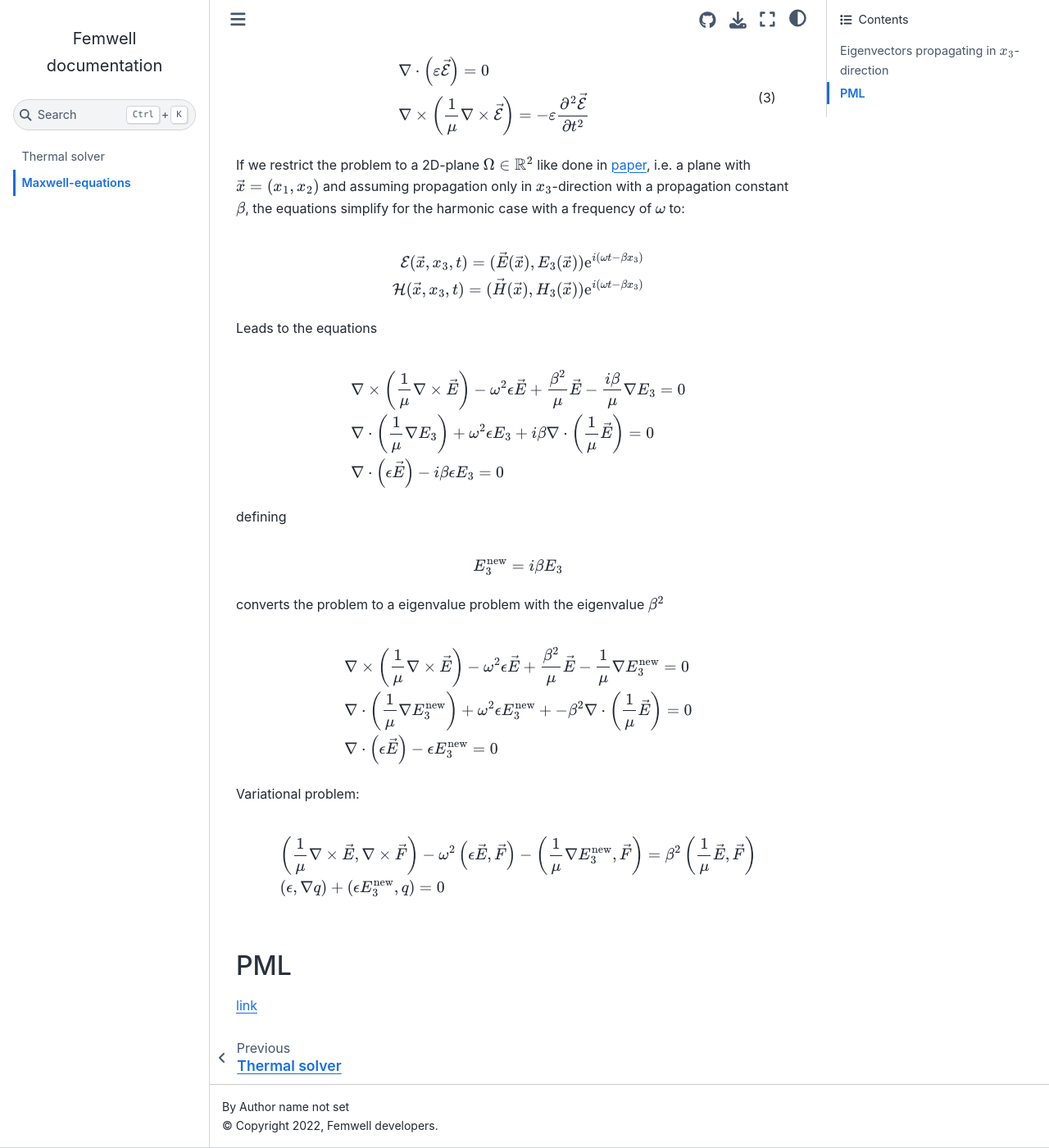
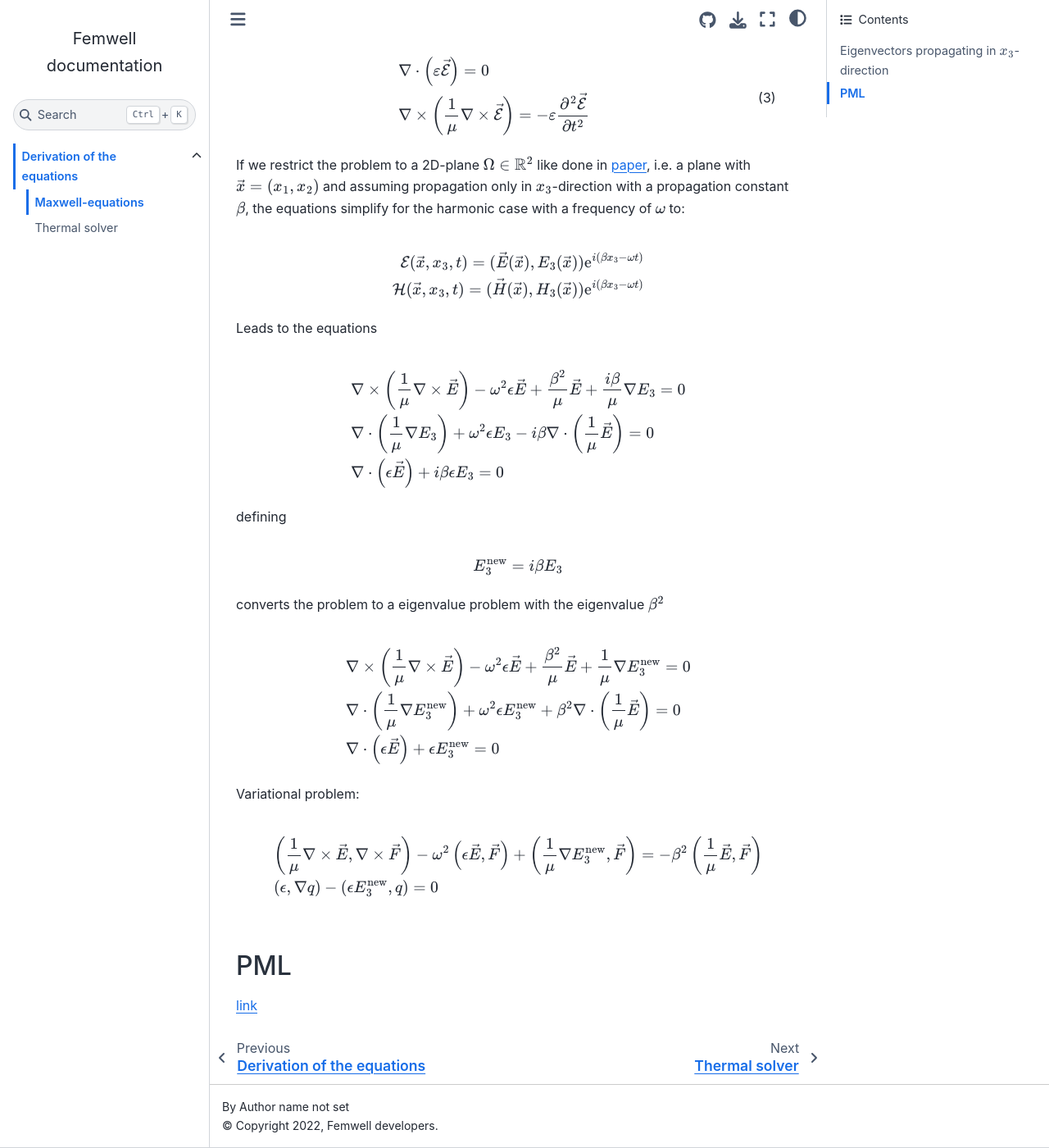
Before and after one commit to HelgeGehring/femwell, a Sphinx documentation site: the page built from docs/source/math/maxwell.rst, in a window 1280 px wide and 1400 px high, scrolled down 968 px. Shown: the whole window at 82% size. Built offline with Sphinx 7.4.7 and the Sphinx Book theme 1.1.4, drawn with Linux system fonts in a browser that asks for light colours; pages that are not in the unit, such as notebooks, are missing from menus.

Commit message:
reorganize docs, use bx3-wt

```diff
--- /dev/null
+++ b/docs/source/math/index.rst
@@ -0,0 +1,7 @@
+###########################
+Derivation of the equations
+###########################
+
+.. toctree::
+    maxwell
+    thermal
--- a/docs/source/maxwell.rst
+++ b/docs/source/math/maxwell.rst
@@ -59,9 +59,9 @@ assuming propagation only in :math:`x_3`-direction with a propagation constant :
 the equations simplify for the harmonic case with a frequency of :math:`\omega` to:
 
 .. math::
-    \mathcal{E}(\vec{x},x_3,t)=(\vec{E}(\vec{x}),E_3(\vec{x}))\mathrm{e}^{i(\omega t - \beta x_3)}
+    \mathcal{E}(\vec{x},x_3,t)=(\vec{E}(\vec{x}),E_3(\vec{x}))\mathrm{e}^{i(\beta x_3 - \omega t)}
 
-    \mathcal{H}(\vec{x},x_3,t)=(\vec{H}(\vec{x}),H_3(\vec{x}))\mathrm{e}^{i(\omega t - \beta x_3)}
+    \mathcal{H}(\vec{x},x_3,t)=(\vec{H}(\vec{x}),H_3(\vec{x}))\mathrm{e}^{i(\beta x_3 - \omega t)}
 
 Leads to the equations
 
@@ -70,18 +70,18 @@ Leads to the equations
     \nabla \times \left(\frac{1}{\mu} \nabla \times \vec{E}\right)
     - \omega^2 \epsilon \vec{E}
     + \frac{\beta^2}{\mu}\vec{E}
-    - \frac{i \beta}{\mu} \nabla E_3
+    + \frac{i \beta}{\mu} \nabla E_3
     = 0
 
     &
     \nabla \cdot \left(\frac{1}{\mu} \nabla E_3\right)
     + \omega^2 \epsilon E_3
-    + i \beta \nabla \cdot \left( \frac{1}{\mu} \vec{E} \right)
+    - i \beta \nabla \cdot \left( \frac{1}{\mu} \vec{E} \right)
     = 0
 
     &
     \nabla \cdot \left( \epsilon \vec{E} \right)
-    - i \beta \epsilon E_3
+    + i \beta \epsilon E_3
     = 0
 
 defining
@@ -96,18 +96,18 @@ converts the problem to a eigenvalue problem with the eigenvalue :math:`\beta^2`
     \nabla \times \left(\frac{1}{\mu} \nabla \times \vec{E}\right)
     - \omega^2 \epsilon \vec{E}
     + \frac{\beta^2}{\mu}\vec{E}
-    - \frac{1}{\mu} \nabla E_3^{\text{new}}
+    + \frac{1}{\mu} \nabla E_3^{\text{new}}
     = 0
 
     &
     \nabla \cdot \left(\frac{1}{\mu} \nabla E_3^{\text{new}}\right)
     + \omega^2 \epsilon E_3^{\text{new}}
-    + - \beta^2 \nabla \cdot \left( \frac{1}{\mu} \vec{E} \right)
+    + \beta^2 \nabla \cdot \left( \frac{1}{\mu} \vec{E} \right)
     = 0
 
     &
     \nabla \cdot \left( \epsilon \vec{E} \right)
-    - \epsilon E_3^{\text{new}}
+    + \epsilon E_3^{\text{new}}
     = 0
 
 Variational problem:
@@ -116,12 +116,12 @@ Variational problem:
     &
     \left( \frac{1}{\mu} \nabla \times \vec{E}, \nabla \times \vec{F} \right)
     - \omega^2 \left( \epsilon \vec{E}, \vec{F} \right)
-    - \left( \frac{1}{\mu} \nabla E_3^{\text{new}}, \vec{F} \right)
+    + \left( \frac{1}{\mu} \nabla E_3^{\text{new}}, \vec{F} \right)
     =
-    \beta^2 \left( \frac{1}{\mu} \vec{E}, \vec{F} \right)
+    - \beta^2 \left( \frac{1}{\mu} \vec{E}, \vec{F} \right)
 
     &
-    \left( \epsilon, \nabla q \right) + \left( \epsilon E_3^{\text{new}}, q \right)
+    \left( \epsilon, \nabla q \right) - \left( \epsilon E_3^{\text{new}}, q \right)
     = 0
 
 ***
```
Also changed, not shown: docs/source/index.rst (+2 -9 lines), docs/source/math/thermal.rst (renamed from docs/source/thermal.rst), docs/source/photonics/examples/vary_width.py (renamed from docs/source/examples/vary_width.py), docs/source/photonics/examples/waveguide_modes.py (renamed from docs/source/examples/waveguide_modes.py).
